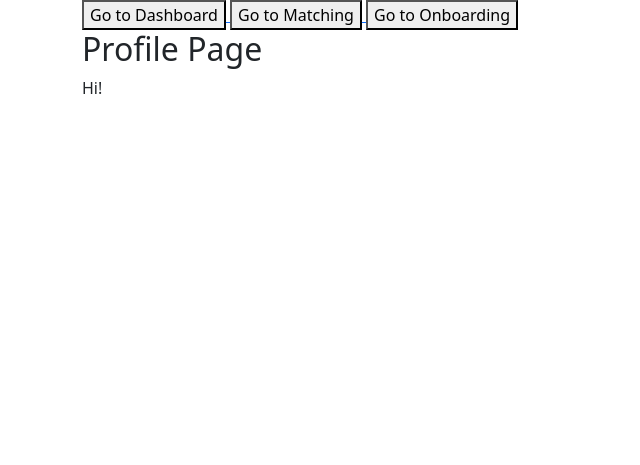
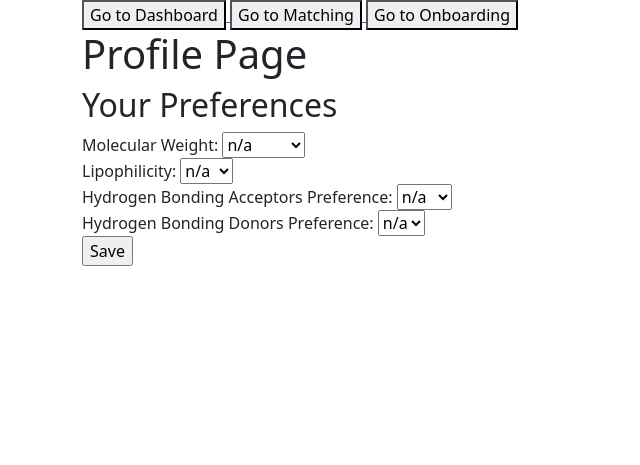
Before and after one commit to kkarshieva/stack-the-future-mitosis, a Flask app: template templates/dashboard.html in a window 1280 px wide. Shown: the top 465 px of the page, without its empty margins (0-640 px from the left). Run offline with Flask 3, Linux system fonts and the light colour scheme; the template is opened without the code that fills it, so the values that code supplies are empty; parts of the project's set-up code (start-up, migrations or seed data) failed here and were passed over.

Commit message:
feat/added ability to display and edit preferences in user profile page

```diff
--- a/app.py
+++ b/app.py
@@ -2,10 +2,12 @@ import os
 from flask import (
     Flask,
     render_template,
+    render_template_string,
     request,
     redirect,
     url_for,
     session,
+    jsonify,
     flash,
     Response,
 )
@@ -157,6 +159,23 @@ def dashboard():
     guard = require_login()
     if guard:
         return guard
+    if request.method=="GET":
+        try:
+            response = (
+                sb_service()
+                .table("prefs")
+                .select("*")
+                .eq("user_id",get_user_id())
+                .execute()
+            )
+
+            return render_template(
+                "dashboard.html",
+                prefs=response.data
+            )
+        except Exception as e:
+            print(e)
+            return render_template("dashboard.html")
     return render_template("dashboard.html")
 
 
--- a/templates/dashboard.html
+++ b/templates/dashboard.html
@@ -1,5 +1,50 @@
 {% extends "base.html" %}
 {% block content %}
-    <h2>Profile Page</h2>
-    <p>Hi!</p>
+    <h1>Profile Page</h1>
+    <h2>Your Preferences</h2>
+    <form action="{{ url_for('onboarding') }}" method="POST">
+        <div>
+    <label for="molw">Molecular Weight:</label>
+    <select id="molw" name="molw">
+      {% set options = ["n/a","1-100","101-200","201-300","301-400","401-500","501+"] %}
+      {% for option in options %}
+        <option value="{{ option }}" {% if option == prefs[0].molecular_weight %}selected{% endif %}>{{ option }}</option>
+      {% endfor %}
+    </select>
+  </div>
+
+  <div>
+    <label for="lip">Lipophilicity:</label>
+    <select id="lip" name="lip">
+      {% set options = ["n/a","&lt0","0-1","1-3","3-5","5+"] %}
+      {% for option in options %}
+        <option value="{{ option }}" {% if option == prefs[0].lipophilicity %}selected{% endif %}>{{ option }}</option>
+      {% endfor %}
+    </select>
+  </div>
+
+  <div>
+    <label for="hba">Hydrogen Bonding Acceptors Preference:</label>
+    <select id="hba" name="hba">
+      {% set options = ["n/a","0-10","11+"] %}
+      {% for option in options %}
+        <option value="{{ option }}" {% if option == prefs[0].hydrogen_bonding_acceptors %}selected{% endif %}>{{ option }}</option>
+      {% endfor %}
+    </select>
+  </div>
+
+  <div>
+    <label for="hbd">Hydrogen Bonding Donors Preference:</label>
+    <select id="hbd" name="hbd">
+      {% set options = ["n/a","0-5","6+"] %}
+      {% for option in options %}
+        <option value="{{ option }}" {% if option == prefs[0].hydrogen_bonding_donors %}selected{% endif %}>{{ option }}</option>
+      {% endfor %}
+    </select>
+  </div>
+
+  <div>
+    <input type="submit" value="Save">
+  </div>
+</form>
 {% endblock content %}
```
